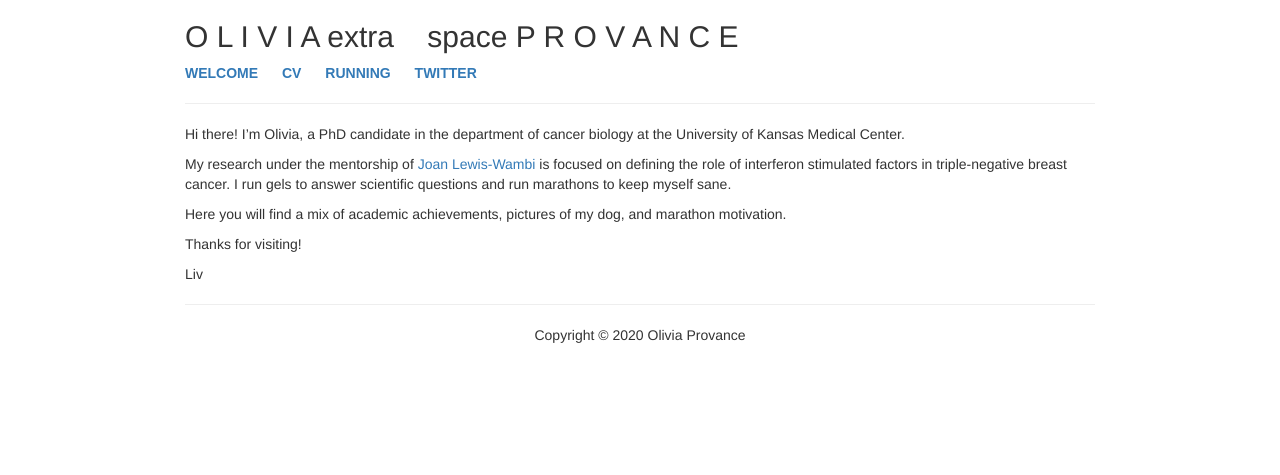
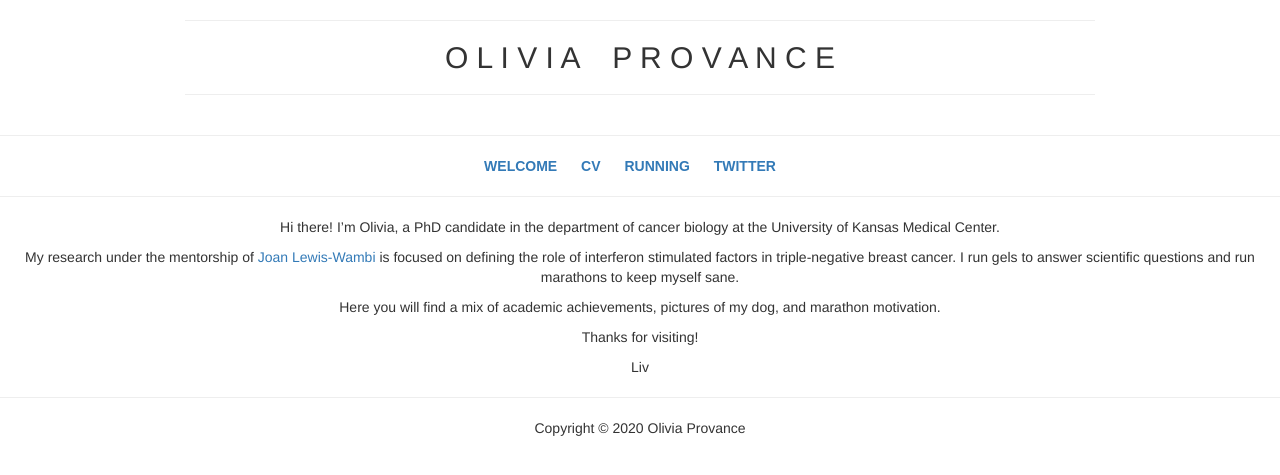
Before and after one commit to livprovance/oliviaprovance.github.io, a Jekyll site: the page index.html, which Jekyll copies as it is, in a window 1280 px wide. Shown: the top 475 px of the page. Built offline with Jekyll 4.4.1, drawn with Linux system fonts in a browser that asks for light colours.

Commit message:
Update index.html

```diff
--- a/index.html
+++ b/index.html
@@ -370,12 +370,17 @@
 <div class="fluid-row" id="header">
 
 
-
-<h1 class="title toc-ignore"> O L I V I A extra &nbsp;&nbsp; space P R O V A N C E </h1>
+<hr />
+<center>
+<h1 class="title toc-ignore"> O L I V I A &nbsp;&nbsp; P R O V A N C E </h1>
+<hr />
 
 </div>
+  </div>
 
 
+<hr />
+<center>
 <nav>
 <ul>
 <li>
@@ -392,6 +397,8 @@
 </li>
 </ul>
 <p></nav></p>
+<center>
+
 <hr />
 <p>Hi there! I’m Olivia, a PhD candidate in the department of cancer biology at the University of Kansas Medical Center.
 <p>
```
